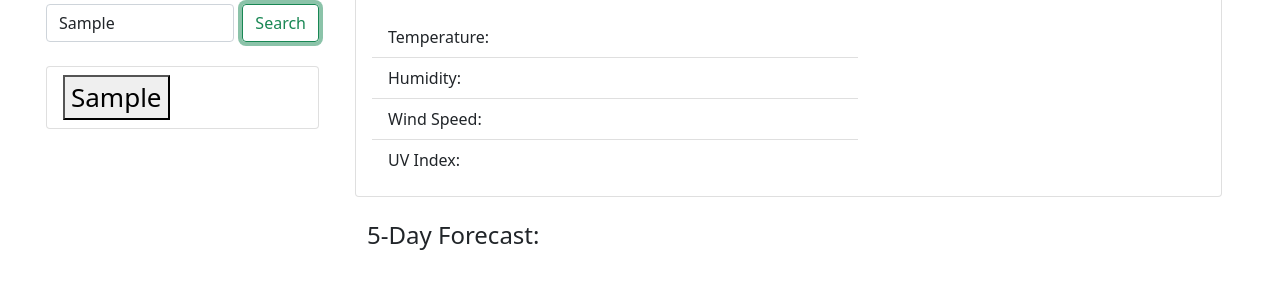
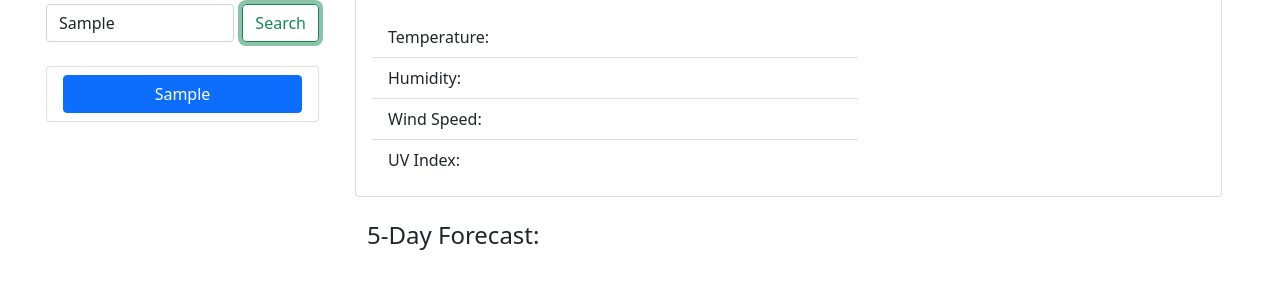
Before and after one commit to wmccone/The-Weather-Dashboard, a plain HTML site: page index.html in a window 1280 px wide. Both pictures are taken after typing "Sample" into the empty fields and a click on the button "Search". Shown: the part 122-410 px from the top of the page. Drawn offline with nearby package versions, Linux system fonts and the light colour scheme; no server answers.

Commit message:
updated the buttons and  added some local storage to the main feature

```diff
--- a/assets/js/script.js
+++ b/assets/js/script.js
@@ -162,8 +162,9 @@ function printForecast(result) {
 
             var newLineEl = document.createElement("li")
             // newLineEl.setAttribute("id", ke)
-            newLineEl.setAttribute("class", "list-group-item")
+            newLineEl.setAttribute("class", "list-group-item d-grid gap-2")
             var keyEl = document.createElement("button")
+            keyEl.setAttribute("class","btn btn-primary")
             keyEl.textContent = storageArray[i]
             newLineEl.appendChild(keyEl)
             recentCityList.appendChild(newLineEl)
@@ -171,6 +172,7 @@ function printForecast(result) {
         recentCityList.addEventListener("click", function(event){
             searchWeatherApi(event.target.textContent)
         })
+        searchWeatherApi(storageArray[0])
 
     }
 
@@ -194,8 +196,8 @@ function printForecast(result) {
         }
 
         localStorage.setItem("searchcity", JSON.stringify(storageArray))
-        createNewButton()
-        searchWeatherApi(cityInputVal)
+        createNewButton(cityInputVal)
+        // searchWeatherApi(cityInputVal)
 
     }
     // This line will listen for city to be submitted in the form.
--- a/index.html
+++ b/index.html
@@ -23,7 +23,7 @@
                 </div>
                 <div>
                     <ul id="city-list" class="list-group">
-                        <li class="list-group-item">Cras justo odio</li>
+
 
                     </ul>
                  </div>
```
